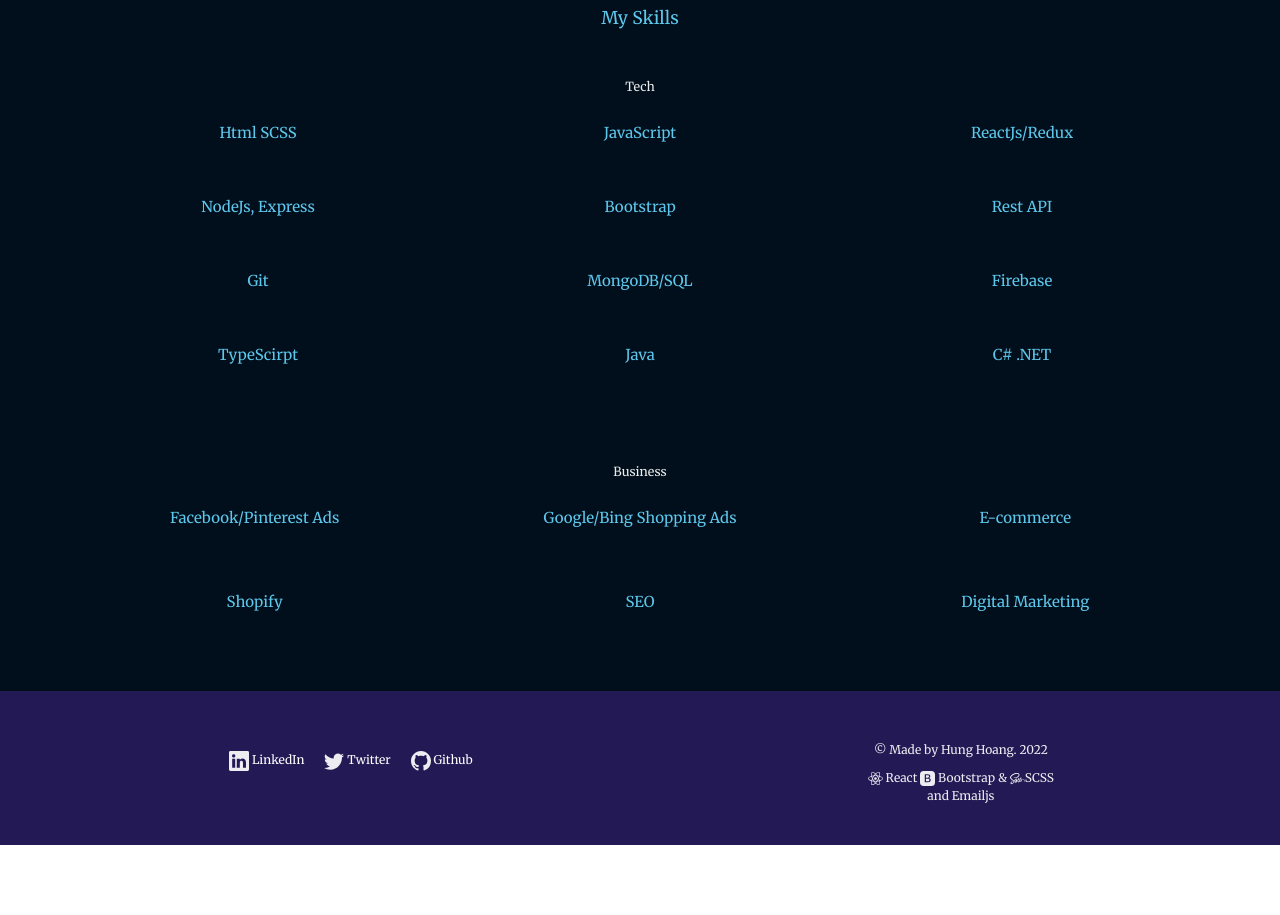
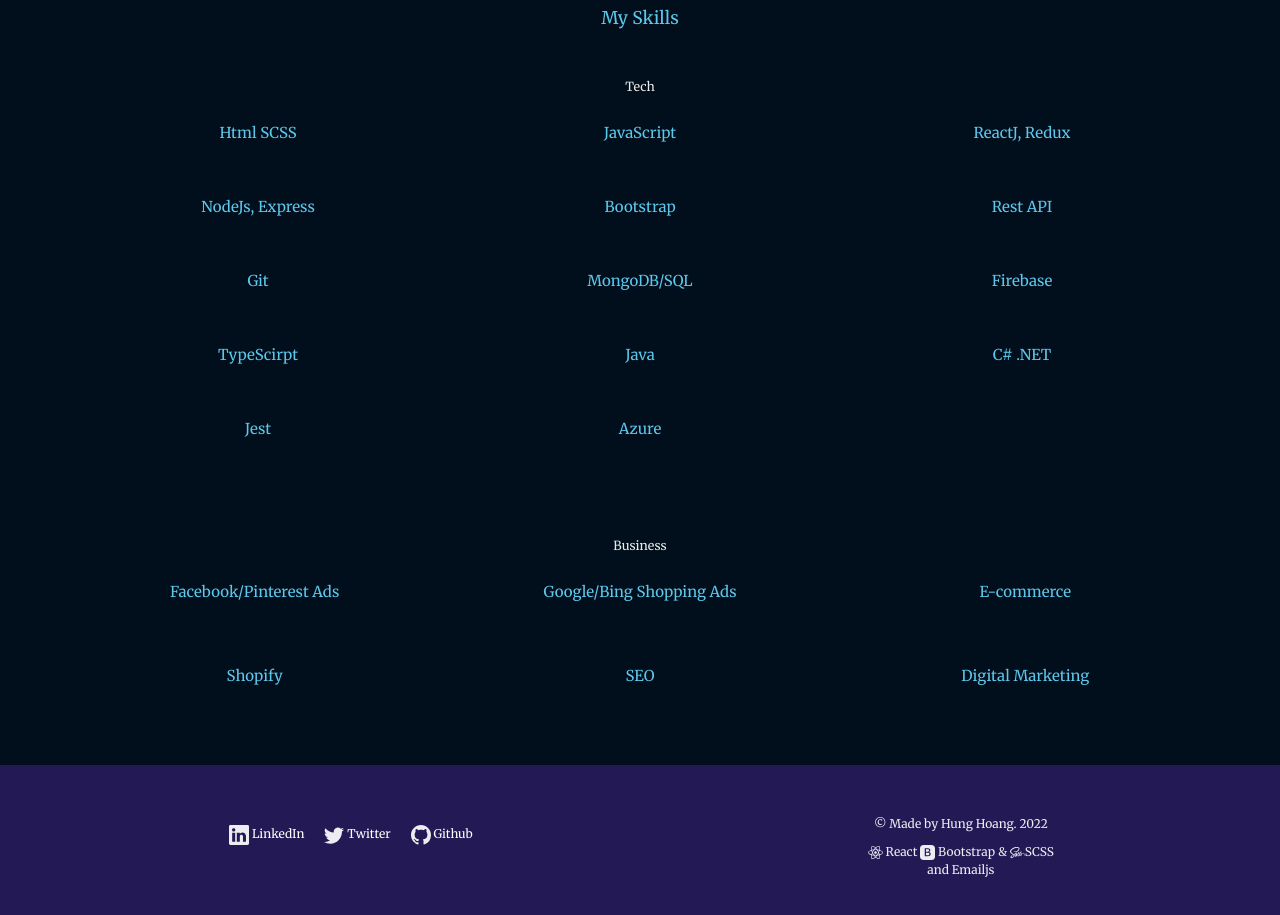
Before and after one commit to HungHoang108/Portfolio_React, a React (Create React App) app in the folder client/: page / in a window 1280 px wide. Shown: the part 1580-2495 px from the top of the page. Before the commit the page ends 2425 px from the top, so only its background shows below. Built offline with nearby package versions, Linux system fonts and the light colour scheme.

Commit message:
updating skills and project

```diff
--- a/client/src/route/home/home.route.jsx
+++ b/client/src/route/home/home.route.jsx
@@ -62,7 +62,7 @@
               <div className='home-skill-tech-col'>
                 <div className='home-skill-item'><h4>Html SCSS</h4></div>
                 <div className='home-skill-item'><h4>JavaScript</h4></div>
-                <div className='home-skill-item'><h4>ReactJs/Redux</h4></div>
+                <div className='home-skill-item'><h4>ReactJ, Redux</h4></div>
                 <div className='home-skill-item'><h4>NodeJs, Express</h4></div>
                 <div className='home-skill-item'><h4>Bootstrap</h4></div>
                 <div className='home-skill-item'><h4>Rest API</h4></div>
@@ -72,6 +72,8 @@
                 <div className='home-skill-item'><h4>TypeScirpt</h4></div>
                 <div className='home-skill-item'><h4>Java</h4></div>
                 <div className='home-skill-item'><h4>C# .NET</h4></div>
+                <div className='home-skill-item'><h4>Jest</h4></div>
+                <div className='home-skill-item'><h4>Azure</h4></div>
                 {/* <div className='home-skill-item'><h4>TypeScript</h4></div>
                 <div className='home-skill-item'><h4>Jest</h4></div>
                 <div className='home-skill-item'><h4>Firebase</h4></div> */}
--- a/client/src/route/projects/project.route.jsx
+++ b/client/src/route/projects/project.route.jsx
@@ -28,7 +28,7 @@
       />
             <ProjectCard
       title='Crwn E-com'
-      description='A fully functional Udemy project with Front-End: ReactJs, back-end: Firebase, and Stripe payment'
+      description='A fully functional Udemy project with Front-End: ReactJs + Redux, back-end: Firebase, and Stripe payment'
       image={EcomImg}
       gitHubUrl='https://github.com/HungHoang108/ecom-web'
       url='https://crwnclothing-ecom.netlify.app/'
```
